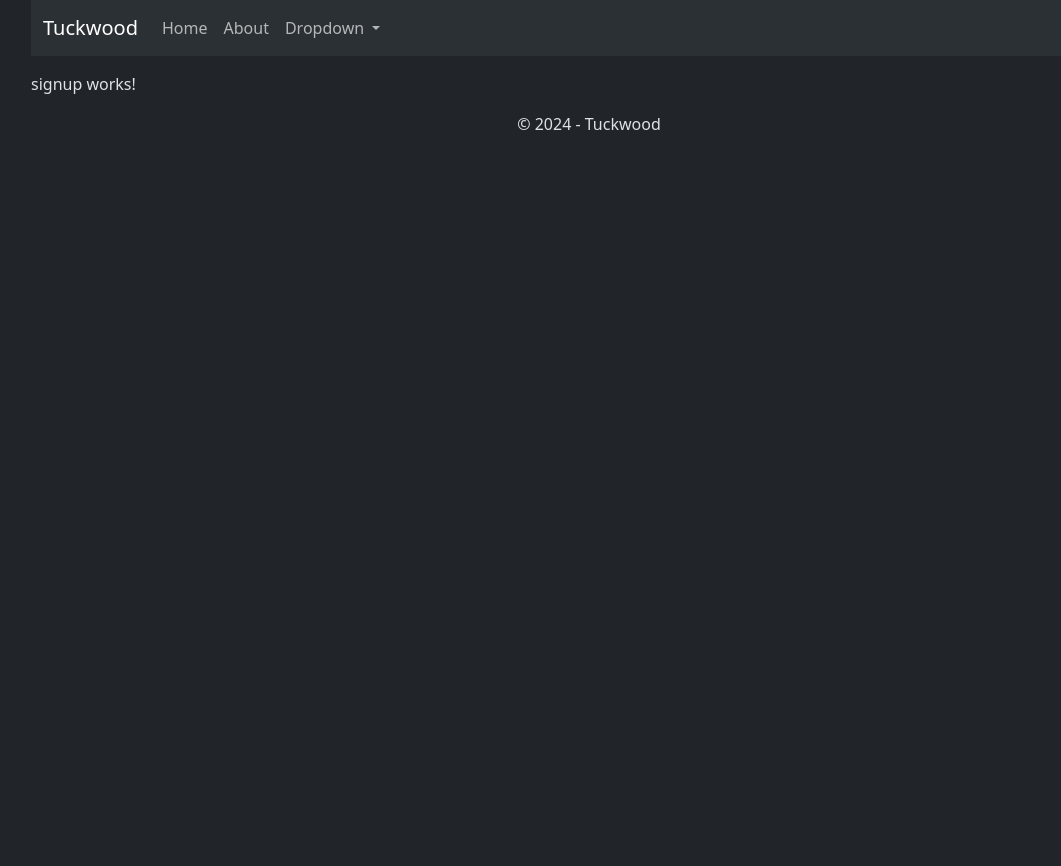
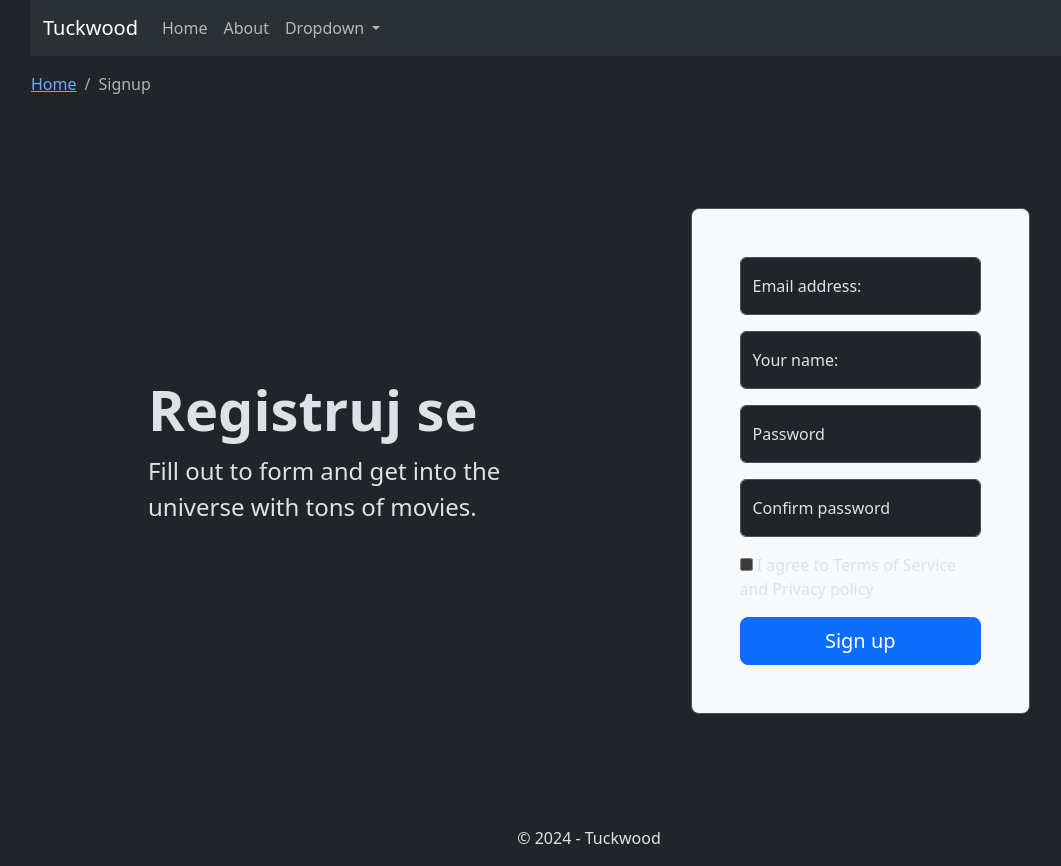
Before and after one commit to ivanpesicc/programiranje-korisnickih-interfejsa-projekat-2024, an Angular app: page /signup in a window 1280 px wide. Shown: the whole page, without its empty margins (51-1112 px from the left). Before the commit the page ends 800 px from the top, so only its background shows below. Built offline with nearby package versions, Linux system fonts and the light colour scheme.

Commit message:
Izmenje signup i about stranica

```diff
--- a/src/app/about/about.component.html
+++ b/src/app/about/about.component.html
@@ -1 +1,8 @@
-<p>about works!</p>
+<nav aria-label="breadcrumb">
+    <ol class="breadcrumb">
+      <li class="breadcrumb-item">
+        <a routerLink="/">Home</a>
+    </li>
+      <li class="breadcrumb-item active" aria-current="page">About</li>
+    </ol>
+  </nav>
--- a/src/app/about/about.component.ts
+++ b/src/app/about/about.component.ts
@@ -1,9 +1,10 @@
 import { Component } from '@angular/core';
+import { RouterLink } from '@angular/router';
 
 @Component({
   selector: 'app-about',
   standalone: true,
-  imports: [],
+  imports: [RouterLink],
   templateUrl: './about.component.html',
   styleUrl: './about.component.css'
 })
--- a/src/app/signup/signup.component.html
+++ b/src/app/signup/signup.component.html
@@ -1 +1,42 @@
-<p>signup works!</p>
+<nav aria-label="breadcrumb">
+    <ol class="breadcrumb">
+      <li class="breadcrumb-item">
+        <a routerLink="/">Home</a>
+    </li>
+      <li class="breadcrumb-item active" aria-current="page">Signup</li>
+    </ol>
+  </nav>
+<div class="container col-xl-10 col-xxl-8 px-4 py-5">
+    <div class="row align-items-center g-lg-5 py-5">
+      <div class="col-lg-7 text-center text-lg-start">
+        <h1 class="display-4 fw-bold lh-1 mb-3">Registruj se</h1>
+        <p class="col-lg-10 fs-4">Fill out to form and get into the universe with tons of movies.</p>
+      </div>
+      <div class="col-md-10 mx-auto col-lg-5">
+        <form class="p-4 p-md-5 border rounded-3 bg-light">
+          <div class="form-floating mb-3">
+            <input type="email" class="form-control" id="email" placeholder="name@example.com">
+            <label for="email">Email address:</label>
+          </div>
+          <div class="form-floating mb-3">
+            <input type="text" class="form-control" id="name" placeholder="John Doe">
+            <label for="name">Your name:</label>
+          </div>
+          <div class="form-floating mb-3">
+            <input type="password" class="form-control" id="password" placeholder="Password">
+            <label for="password">Password</label>
+          </div>
+          <div class="form-floating mb-3">
+            <input type="password" class="form-control" id="confirm" placeholder="Password">
+            <label for="confirm">Confirm password</label>
+          </div>
+          <div class="checkbox mb-3">
+            <label>
+              <input type="checkbox" value="remember-me"> I agree to Terms of Service and Privacy policy
+            </label>
+          </div>
+          <button class="w-100 btn btn-lg btn-primary" type="submit">Sign up</button>
+        </form>
+      </div>
+    </div>
+  </div>
--- a/src/app/signup/signup.component.ts
+++ b/src/app/signup/signup.component.ts
@@ -1,9 +1,10 @@
 import { Component } from '@angular/core';
+import { RouterLink } from '@angular/router';
 
 @Component({
   selector: 'app-signup',
   standalone: true,
-  imports: [],
+  imports: [RouterLink],
   templateUrl: './signup.component.html',
   styleUrl: './signup.component.css'
 })
```
